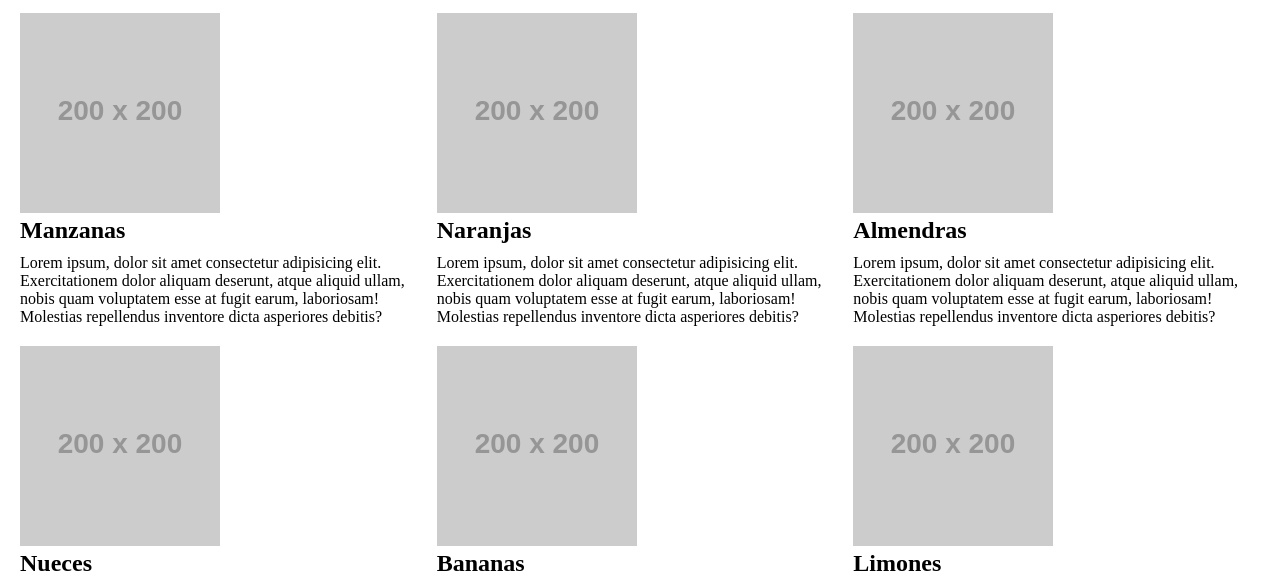
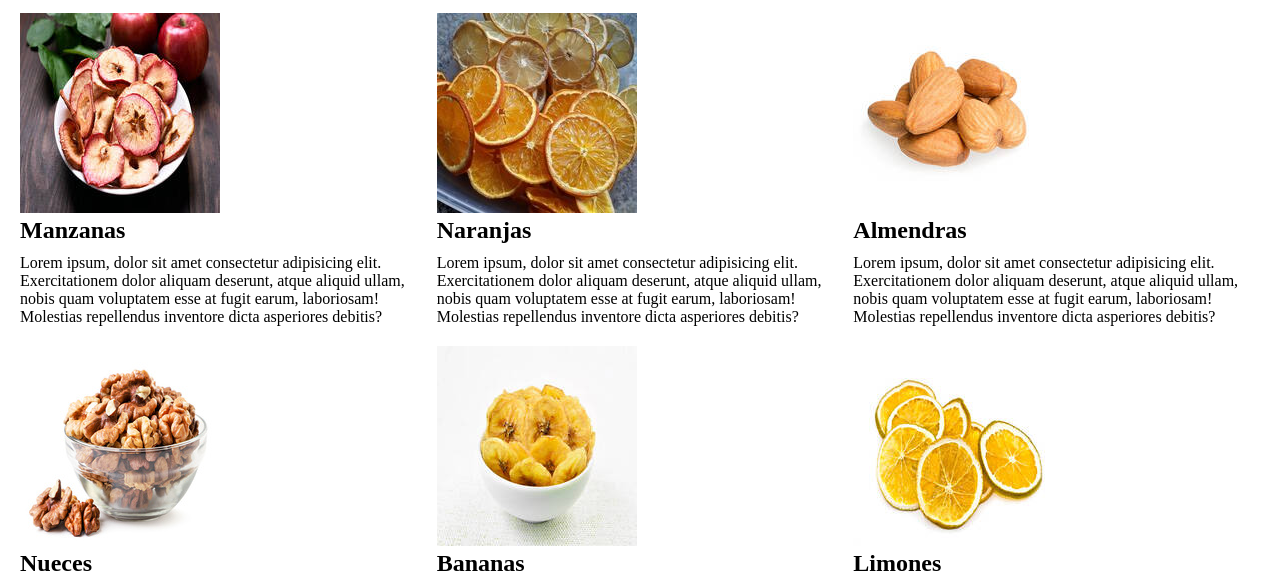
Before and after one commit to FranciscoCrema/Proyecto, a plain HTML site: page Proyecto/views/productos.html in a window 1280 px wide. Shown: the part 209-793 px from the top of the page. Drawn offline with Linux system fonts and the light colour scheme; placeholder pictures from the web are drawn by us; a web font is replaced by a local one.

Commit message:
Se agregaron imagenes

```diff
--- a/Proyecto/views/productos.html
+++ b/Proyecto/views/productos.html
@@ -44,7 +44,7 @@
         <section class="cont__product">
 
             <div class="cont__product1">
-                <img src="http://via.placeholder.com/200x200" alt="imagenes">
+                <img src="../img/Manzanas.jpg" alt="Manzanas">
                 <h2>Manzanas</h2>
                 <p>Lorem ipsum, dolor sit amet consectetur adipisicing elit. Exercitationem dolor aliquam deserunt,
                     atque aliquid ullam, nobis quam voluptatem esse at fugit earum,
@@ -53,7 +53,7 @@
             </div>
 
             <div class="cont__product2">
-                <img src="http://via.placeholder.com/200x200" alt="imagenes">
+                <img src="../img/narajas2.jpg" alt="Naranjas">
                 <h2>Naranjas</h2>
                 <p>Lorem ipsum, dolor sit amet consectetur adipisicing elit. Exercitationem dolor aliquam deserunt,
                     atque aliquid ullam, nobis quam voluptatem esse at fugit earum,
@@ -62,7 +62,7 @@
             </div>
 
             <div class="cont__product3">
-                <img src="http://via.placeholder.com/200x200" alt="imagenes">
+                <img src="../img/Almendras.jpg" alt="Almendras">
                 <h2>Almendras</h2>
                 <p>Lorem ipsum, dolor sit amet consectetur adipisicing elit. Exercitationem dolor aliquam deserunt,
                     atque aliquid ullam, nobis quam voluptatem esse at fugit earum,
@@ -71,7 +71,7 @@
             </div>
 
             <div class="cont__product4">
-                <img src="http://via.placeholder.com/200x200" alt="imagenes">
+                <img src="../img/Nueces.jpg" alt="Nueces">
                 <h2>Nueces</h2>
                 <p>Lorem ipsum, dolor sit amet consectetur adipisicing elit. Exercitationem dolor aliquam deserunt,
                     atque aliquid ullam, nobis quam voluptatem esse at fugit earum,
@@ -80,7 +80,7 @@
             </div>
 
             <div class="cont__product5">
-                <img src="http://via.placeholder.com/200x200" alt="imagenes">
+                <img src="../img/Bananas.jpg" alt="Bananas">
                 <h2>Bananas</h2>
                 <p>Lorem ipsum, dolor sit amet consectetur adipisicing elit. Exercitationem dolor aliquam deserunt,
                     atque aliquid ullam, nobis quam voluptatem esse at fugit earum,
@@ -89,7 +89,7 @@
             </div>
 
             <div class="cont__product6">
-                <img src="http://via.placeholder.com/200x200" alt="imagenes">
+                <img src="../img/Limones.jpg" alt="Limones">
                 <h2>Limones</h2>
                 <p>Lorem ipsum, dolor sit amet consectetur adipisicing elit. Exercitationem dolor aliquam deserunt,
                     atque aliquid ullam, nobis quam voluptatem esse at fugit earum,
```
Also changed, not shown: Proyecto/views/nosotros.html (+1 -1 lines), Proyecto/img/Almendras.jpg (added), Proyecto/img/Bananas.jpg (added), Proyecto/img/Limones.jpg (added), Proyecto/img/Manzanas.jpg (added), Proyecto/img/Nueces.jpg (added), Proyecto/img/Trabajo.jpg (added), Proyecto/img/narajas2.jpg (added).
